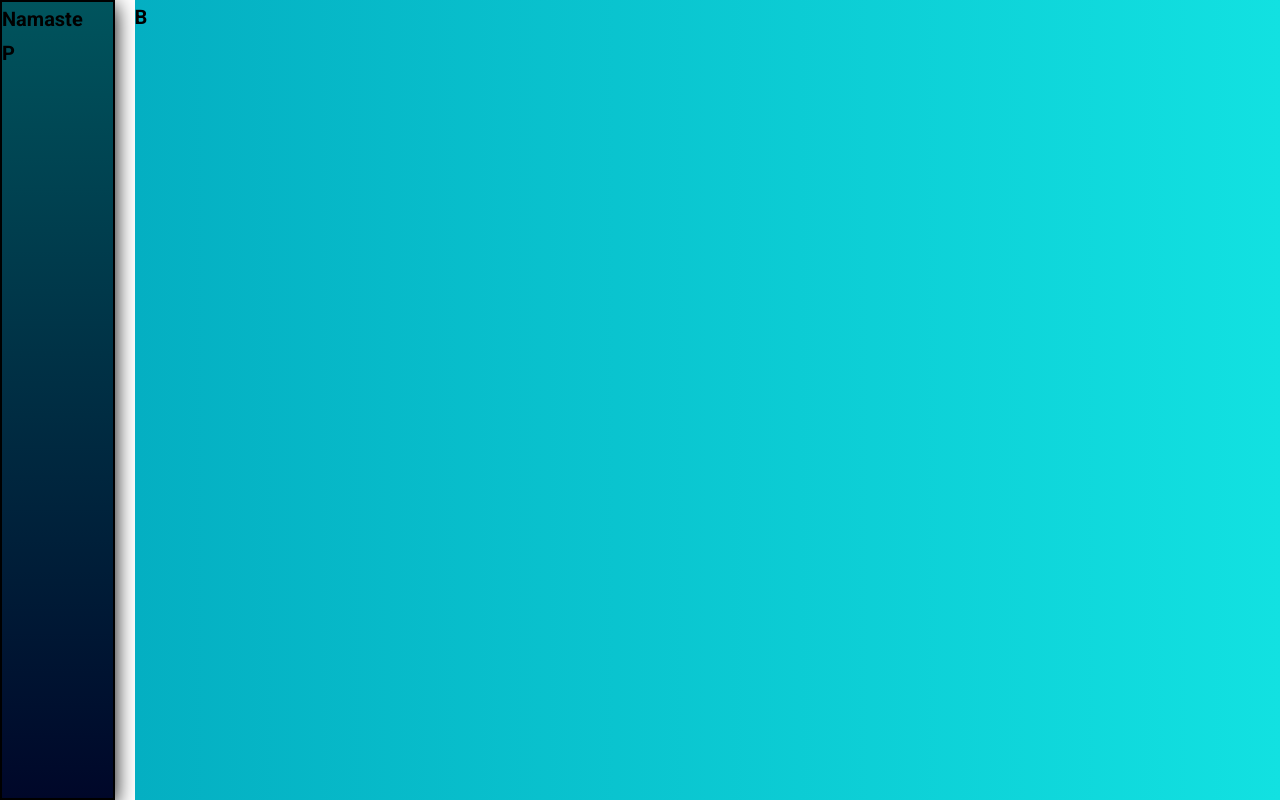
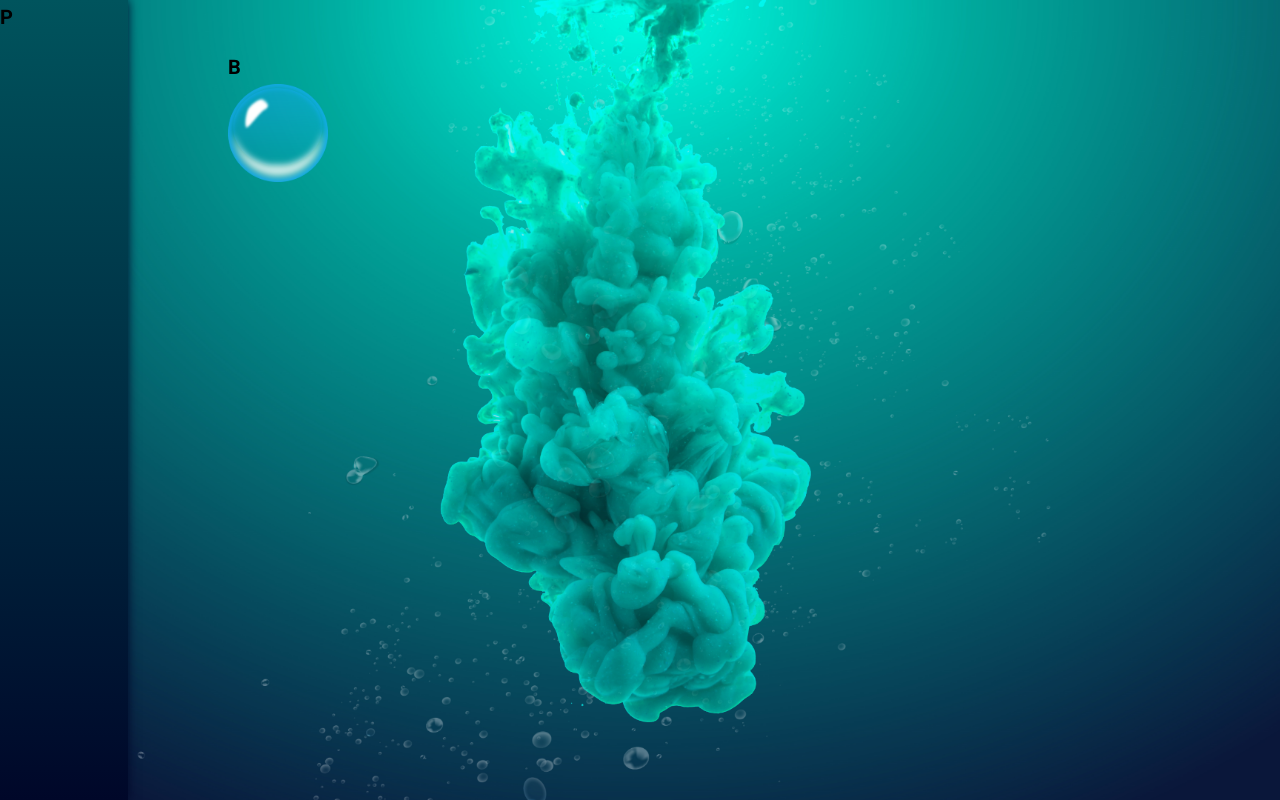
Before and after one commit to Bhubonmondal/ShopHelper, a plain HTML site: page index.html in a window 1280 px wide. Drawn offline with Linux system fonts and the light colour scheme.

Commit message:
Add files via upload

```diff
--- a/index.html
+++ b/index.html
@@ -11,11 +11,13 @@
     <div class="container">
        <div class="Main_div">
             <div class="menubar_Sec">
-                 <h1>Namaste</h1>
                 <h1>P</h1>
             </div>
             <div class="Main_sec" >
                 <h1>B</h1>
+                <div class="Social_links">
+                    <img src="./bubble.png">
+                </div>
             </div>
        </div>
     </div>
--- a/style.css
+++ b/style.css
@@ -19,39 +19,34 @@ body{
 	scroll-behavior: smooth;
 }
 
-
-
+.container{
+       background-image: url("./bg.png");
+       background-position: center;
+       background-size: cover;
+       position: relative;
+       overflow: hidden;
+}
 
 .Main_div{
        display: flex;
        width: 100%;
        height: 100vh;
-       /* border: 5px solid rgb(111, 110, 110); */
-       /* box-shadow: inset 0 0 10px #000; */
 }
 
 .menubar_Sec{
         flex-direction: left;
-        width: 9%;
-        margin-right: 20px;
-        border-right: 1px solid #000;
+        width: 10%;
         background: linear-gradient(#00545d, #000729);
-        border: 2px solid #000;
-        box-shadow: 0px 5px 20px #000;
+        box-shadow: 0px 0px 10px 0px #000729;
 
 }
+
 
 .Main_sec{
        flex-direction: right;
        width: 90%;
-       /* border-left: 1px solid #000; */
-       background: url("https://unsplash.com/photos/prMn9KINLtI");
-       background-image: linear-gradient(to left, #12e1e1, #04afc2);
-       background-color: #cccccc;
-       /* background-size: cover;
-       background-position: center; */
-       /* position: relative; */
-    /* overflow: hidden; */
+       padding-left: 100px;
+       margin-top: 50px;
 }
 
 .container::before{
@@ -59,3 +54,7 @@ body{
        display: block;
        clear: both;
 }
+
+.Social_links img{
+       width:100px;
+}
```
Also changed, not shown: bg.png (added), bubble.png (added), fb.png (added).
